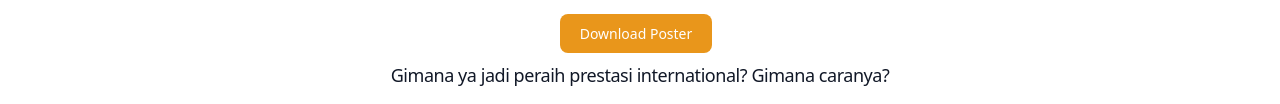
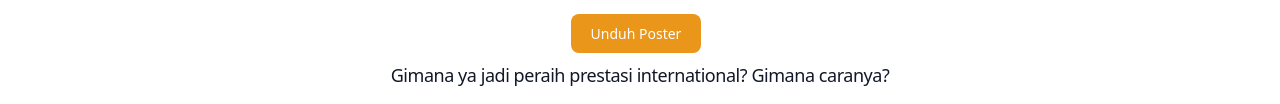
Before and after one commit to ferzytriwarsanaputra/lkmpilkom2023, a website: page launching.html in a window 1280 px wide. Shown: the part 655-759 px from the top of the page. Drawn offline with nearby package versions, Linux system fonts and the light colour scheme.

```diff
--- a/launching.html
+++ b/launching.html
@@ -71,7 +71,7 @@
         <div class="max-w-screen-xl px-4 py-8 mx-auto space-y-12 lg:space-y-20 lg:py-24 lg:px-6">
             <div class="max-w-screen-sm mx-auto text-center">
                 <img src="images/Poster - LKM3.png" alt=""><br>
-                <a href="#" class="btn font-medium rounded-lg text-sm px-5 py-2.5 mr-2 mb-2 dark:bg-purple-600 dark:hover:bg-purple-700 focus:outline-none dark:focus:ring-purple-800">Download Poster</a>
+                <a href="#" class="btn font-medium rounded-lg text-sm px-5 py-2.5 mr-2 mb-2 dark:bg-purple-600 dark:hover:bg-purple-700 focus:outline-none dark:focus:ring-purple-800">Unduh Poster</a>
                 <p class="mb-4 mt-4 text-lg tracking-tight text-gray-900 dark:text-white">Gimana ya jadi peraih prestasi international? Gimana caranya?</p>
                 <p class="mb-4 text-lg tracking-tight text-gray-900 dark:text-white">Jawabanya ada di sini:
                     <br>Seminar Nasional dan Launching LKM Pilkom 2023</p>
```
